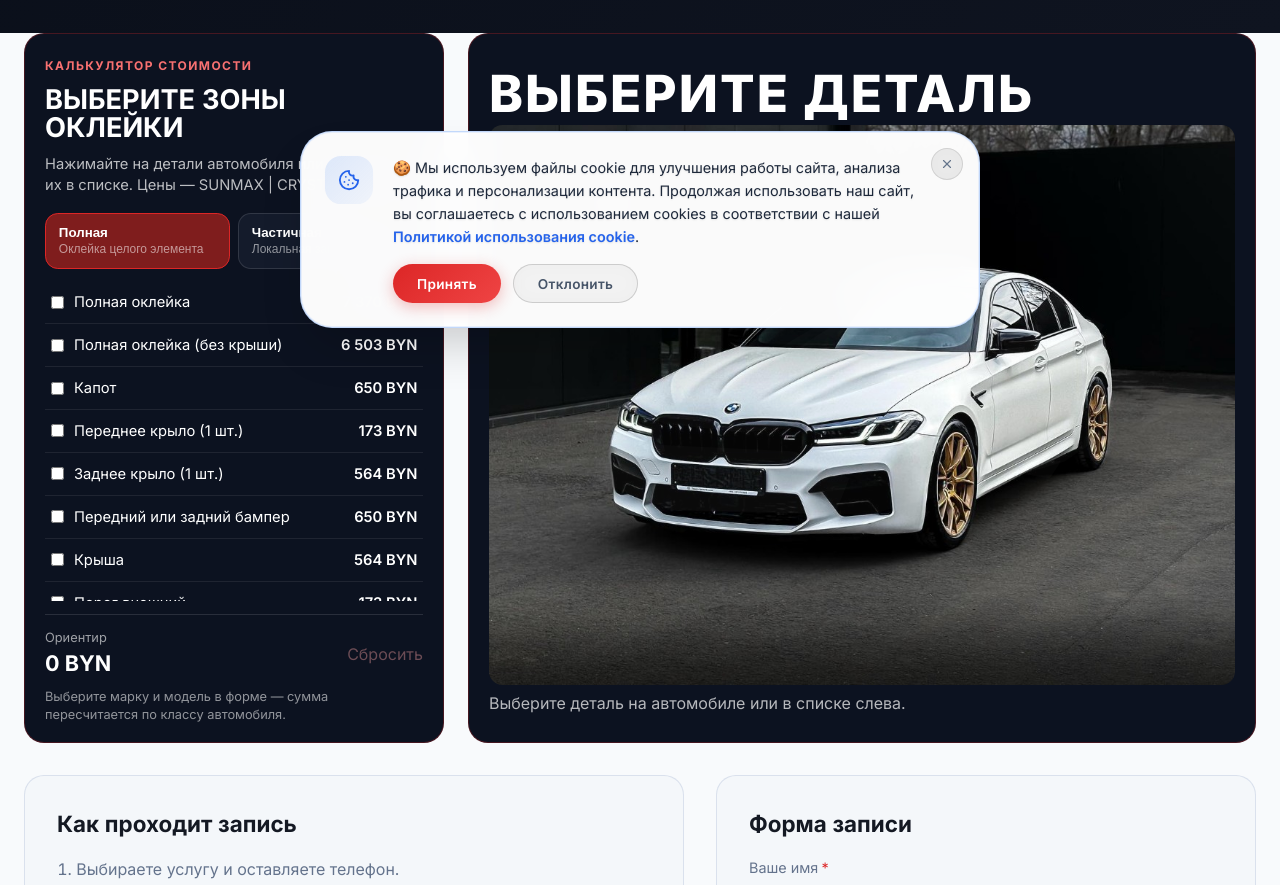
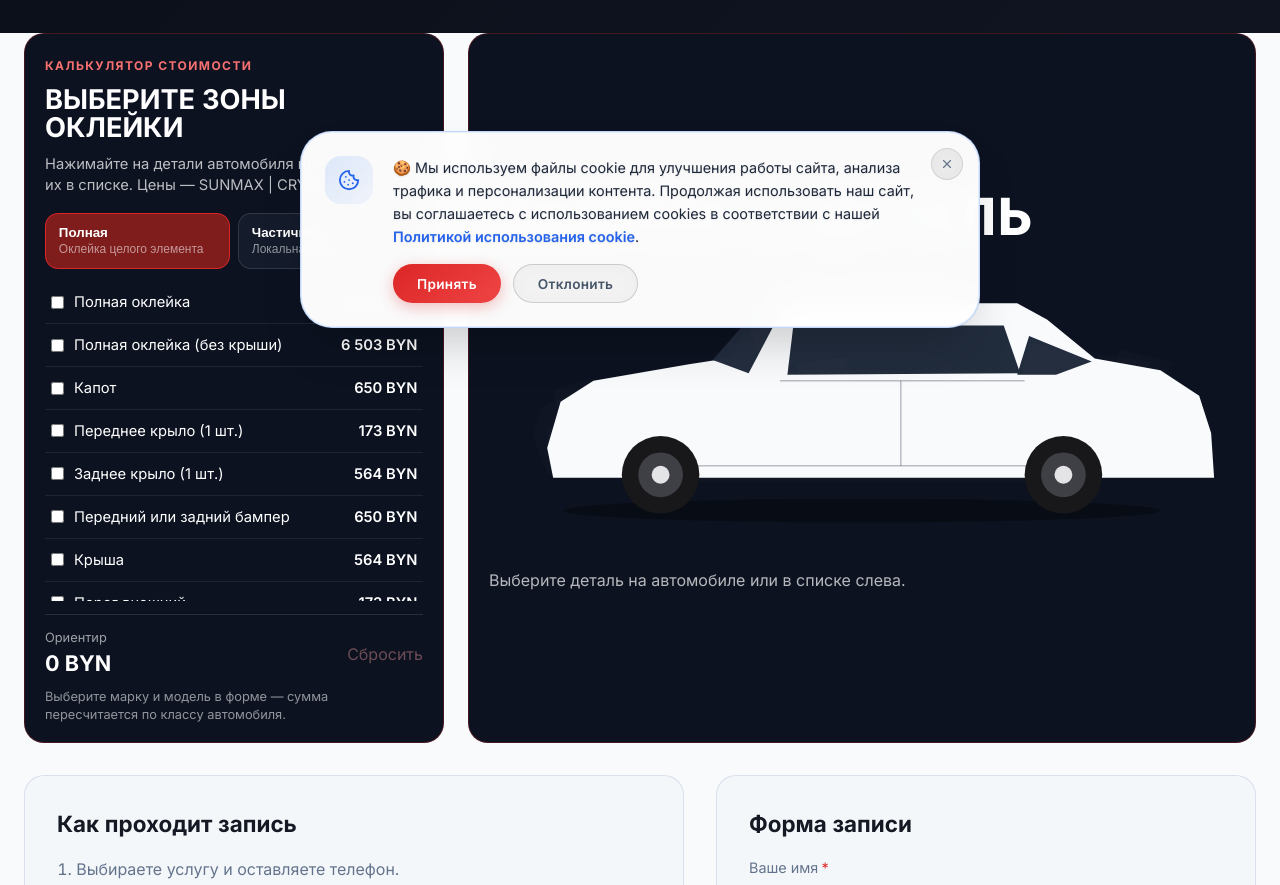
Before and after one commit to MartaNS09/ambadetail, a Next.js app: page /zapisatsya in a window 1280 px wide. Shown: the part 440-1325 px from the top of the page. Built offline with nearby package versions, Linux system fonts and the light colour scheme.

Commit message:
Запись: зоны оклейки на схеме седана сбоку, каждая деталь совпадает с панелью.
Co-authored-by: Cursor <cursoragent@cursor.com>

```diff
--- a/src/app/zapisatsya/WrappingCalculator.scss
+++ b/src/app/zapisatsya/WrappingCalculator.scss
@@ -176,29 +176,36 @@
   line-height: 0.95;
 }
 
-.wrap-photo {
-  position: relative;
-  border-radius: 0.85rem;
-  overflow: hidden;
-}
-
-.wrap-photo img {
+.wrap-side {
   display: block;
   width: 100%;
   height: auto;
 }
 
-.wrap-photo svg {
-  position: absolute;
-  inset: 0;
-  width: 100%;
-  height: 100%;
+.wrap-side__body {
+  fill: #f8fafc;
+}
+
+.wrap-side__glass {
+  fill: #1e293b;
+  pointer-events: none;
+}
+
+.wrap-side__lines {
+  fill: none;
+  stroke: rgba(15, 23, 42, 0.28);
+  stroke-width: 2;
+  pointer-events: none;
+}
+
+.wrap-side__wheel {
+  pointer-events: none;
 }
 
 .wrap-car__zone {
-  fill: rgba(255, 255, 255, 0.02);
+  fill: rgba(255, 255, 255, 0.01);
   stroke: transparent;
-  stroke-width: 1.4;
+  stroke-width: 2.5;
   cursor: pointer;
   transition: fill 0.15s ease;
 }
--- a/src/app/zapisatsya/WrappingCalculator.tsx
+++ b/src/app/zapisatsya/WrappingCalculator.tsx
@@ -12,77 +12,43 @@ import "./WrappingCalculator.scss";
 
 type Tab = "full" | "partial";
 
+function Wheel({ cx, cy }: { cx: number; cy: number }) {
+  return (
+    <g>
+      <circle cx={cx} cy={cy} r="52" fill="#18181b" />
+      <circle cx={cx} cy={cy} r="30" fill="#3f3f46" />
+      <circle cx={cx} cy={cy} r="12" fill="#e4e4e7" />
+    </g>
+  );
+}
+
 function zoneClass(zone: WrapZoneId, active: WrapZoneId | null, selected: Set<WrapZoneId>) {
   if (active === zone) return "wrap-car__zone wrap-car__zone--active";
   if (selected.has(zone)) return "wrap-car__zone wrap-car__zone--on";
   return "wrap-car__zone";
 }
 
-const PHOTO_ZONES: { zone: WrapZoneId; d: string }[] = [
+const SIDE_ZONES: { zone: WrapZoneId; d: string }[] = [
   {
     zone: "body",
-    d: "M158 468 L188 390 L260 340 L400 305 L510 240 L600 198 L735 205 L805 252 L848 325 L846 425 L790 462 L680 495 L520 535 L250 528 L155 492 Z",
+    d: "M78 268 L96 206 L140 178 L268 156 L318 148 L368 92 L392 74 L708 74 L748 96 L812 148 L900 164 L952 198 L968 248 L972 308 L86 308 Z",
   },
-  {
-    zone: "hood",
-    d: "M205 378 L245 338 L330 314 L490 304 L600 320 L625 358 L575 392 L480 410 L350 422 L240 410 L198 392 Z",
-  },
-  {
-    zone: "bumper",
-    d: "M148 458 L210 438 L420 448 L495 485 L475 535 L185 528 L142 495 Z",
-  },
-  {
-    zone: "bumper",
-    d: "M818 428 L848 418 L846 462 L812 455 Z",
-  },
-  {
-    zone: "light",
-    d: "M158 405 L230 388 L242 448 L155 458 Z",
-  },
-  {
-    zone: "light",
-    d: "M530 388 L642 410 L618 442 L505 420 Z",
-  },
-  {
-    zone: "fenderFront",
-    d: "M640 316 L735 304 L752 368 L700 412 L638 392 L622 348 Z",
-  },
-  {
-    zone: "glass",
-    d: "M425 305 L535 235 L655 242 L685 308 L490 315 Z",
-  },
-  {
-    zone: "roof",
-    d: "M555 198 L725 206 L755 242 L525 232 Z",
-  },
-  {
-    zone: "pillar",
-    d: "M635 238 L678 226 L712 302 L662 310 Z",
-  },
-  {
-    zone: "door",
-    d: "M700 306 L808 328 L792 436 L688 418 Z",
-  },
-  {
-    zone: "mirror",
-    d: "M705 282 L758 274 L766 312 L708 316 Z",
-  },
-  {
-    zone: "fenderRear",
-    d: "M800 314 L828 334 L822 382 L798 404 L782 368 L788 330 Z",
-  },
-  {
-    zone: "trunk",
-    d: "M790 268 L842 298 L822 342 L768 318 Z",
-  },
-  {
-    zone: "spoiler",
-    d: "M808 255 L845 275 L832 295 L798 275 Z",
-  },
-  {
-    zone: "sill",
-    d: "M675 445 L785 462 L770 485 L665 468 Z",
-  },
+  { zone: "bumper", d: "M70 214 L132 184 L140 292 L78 304 L58 250 Z" },
+  { zone: "bumper", d: "M888 214 L958 236 L950 308 L886 296 L872 248 Z" },
+  { zone: "light", d: "M86 190 L138 176 L146 210 L92 220 Z" },
+  { zone: "light", d: "M78 242 L128 238 L130 262 L78 266 Z" },
+  { zone: "hood", d: "M124 184 L312 150 L338 184 L148 212 Z" },
+  { zone: "fenderFront", d: "M148 214 L368 192 L388 292 L132 304 L114 242 Z" },
+  { zone: "glass", d: "M292 156 L358 82 L390 82 L344 172 Z" },
+  { zone: "roof", d: "M396 76 L704 76 L704 106 L396 106 Z" },
+  { zone: "pillar", d: "M344 90 L376 82 L408 174 L372 178 Z" },
+  { zone: "door", d: "M390 178 L552 178 L552 292 L386 292 Z" },
+  { zone: "door", d: "M560 178 L718 178 L718 292 L560 292 Z" },
+  { zone: "mirror", d: "M412 156 L478 146 L486 180 L418 188 Z" },
+  { zone: "sill", d: "M250 292 L760 292 L760 314 L250 314 Z" },
+  { zone: "fenderRear", d: "M718 178 L900 196 L912 292 L718 292 Z" },
+  { zone: "trunk", d: "M724 128 L888 152 L868 184 L714 170 Z" },
+  { zone: "spoiler", d: "M846 136 L918 154 L904 170 L838 154 Z" },
 ];
 
 export default function WrappingCalculator({
@@ -208,10 +174,21 @@ export default function WrappingCalculator({
         <p className="wrap-calc__zone-title">
           {preview ? preview.name : "Выберите деталь"}
         </p>
-        <div className="wrap-photo">
-          <img src="/wrap-sedan.jpg" alt="Белый седан" />
-          <svg viewBox="0 0 1024 768" preserveAspectRatio="none" aria-hidden="true">
-            {PHOTO_ZONES.map((item, index) => (
+        <svg className="wrap-side" viewBox="0 0 1000 420" role="img" aria-label="Схема седана, вид сбоку">
+          <ellipse cx="500" cy="352" rx="400" ry="16" fill="rgba(0,0,0,0.35)" />
+          <path
+            className="wrap-side__body"
+            d="M78 268 L96 206 L140 178 L268 156 L318 148 L368 92 L392 74 L708 74 L748 96 L812 148 L900 164 L952 198 L968 248 L972 308 L86 308 Z"
+          />
+          <path className="wrap-side__glass" d="M300 150 L358 84 L392 84 L348 168 Z" />
+          <path className="wrap-side__glass" d="M408 104 L690 104 L712 168 L400 170 Z" />
+          <path className="wrap-side__glass" d="M724 118 L808 152 L760 170 L708 170 Z" />
+          <g className="wrap-side__lines" aria-hidden="true">
+            <path d="M390 178 H718" />
+            <path d="M552 178 V292" />
+            <path d="M250 292 H760" />
+          </g>
+          {SIDE_ZONES.map((item, index) => (
             <path
               key={`${item.zone}-${index}`}
               className={zoneClass(item.zone, activeZone, selectedZones)}
@@ -219,8 +196,11 @@ export default function WrappingCalculator({
               onClick={() => toggleZone(item.zone)}
             />
           ))}
+          <g className="wrap-side__wheel">
+            <Wheel cx={230} cy={304} />
+            <Wheel cx={770} cy={304} />
+          </g>
         </svg>
-        </div>
 
         <p className="wrap-calc__stage-hint">
           {preview
```
Lines whose indentation alone changed are shown as unchanged.
